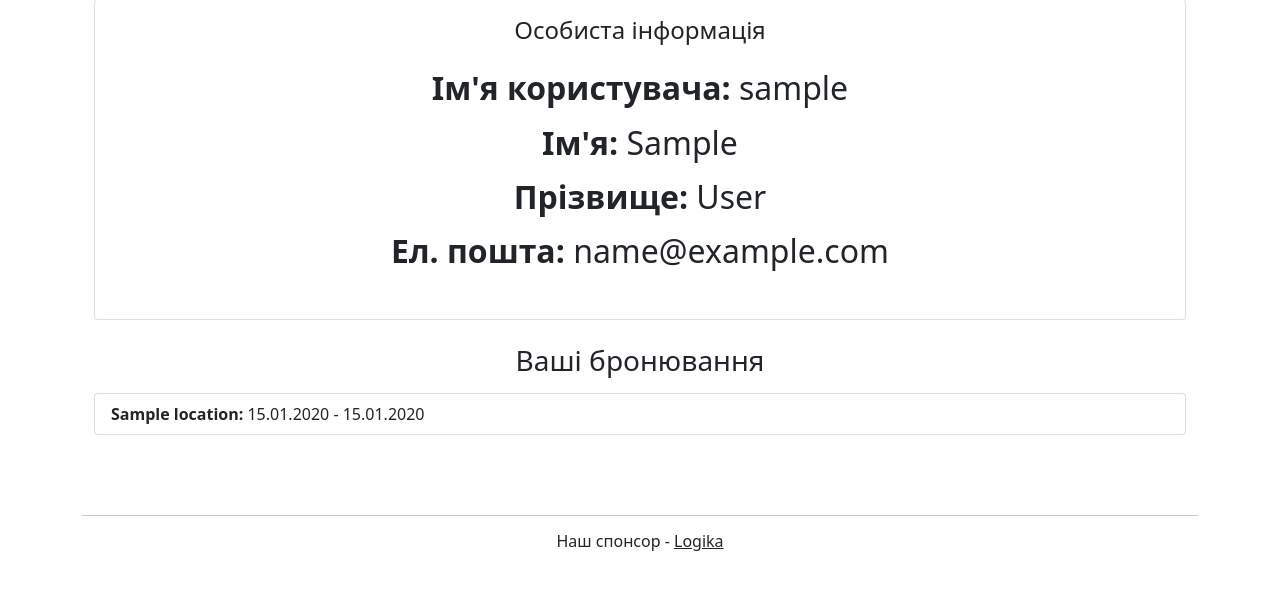
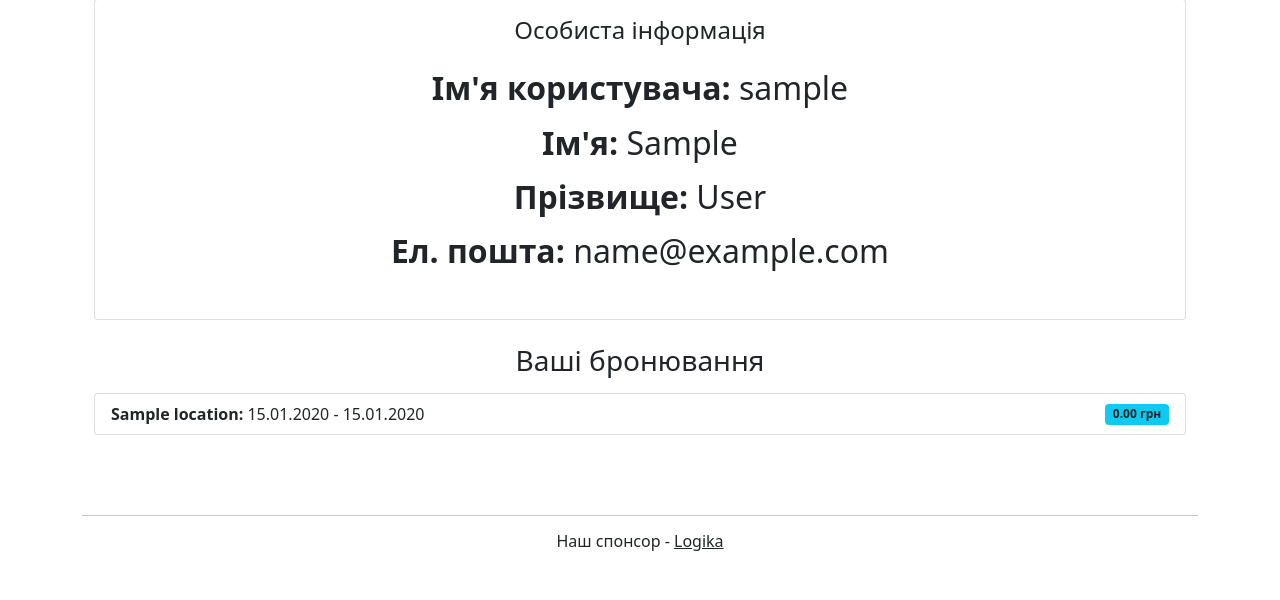
Before and after one commit to Skrriply/django-booking, a Django app: page /accounts/profile/ in a window 1280 px wide. Shown: the part 281-881 px from the top of the page. Run offline with Django 5.2, Linux system fonts and the light colour scheme; a user stored in the database is signed in; tables that the repository leaves empty hold one stand-in row (values such as "Sample post"); parts of the project's set-up code (start-up, migrations or seed data) failed here and were passed over.

Commit message:
Add total price

```diff
--- a/booking_system/templates/accounts/profile.html
+++ b/booking_system/templates/accounts/profile.html
@@ -83,6 +83,8 @@
         </div>
         {% if not booking.confirmed %}
         <span class="badge bg-warning text-dark">Очікує підтвердження</span>
+        {% else %}
+        <span class="badge bg-info text-dark">{{ booking.total_price }} грн</span>
         {% endif %}
       </li>
       {% endfor %}
```
Also changed, not shown: booking_system/booking/models.py (+9 -3 lines).
